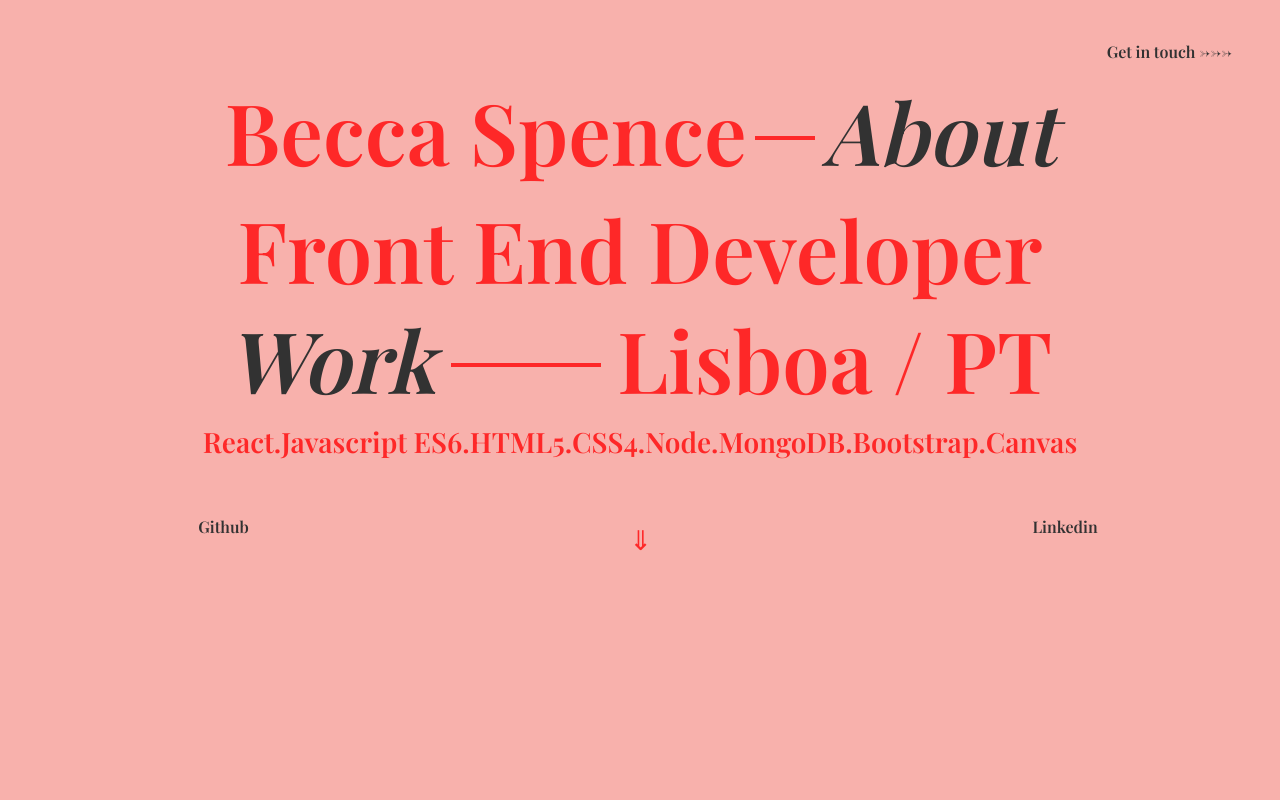
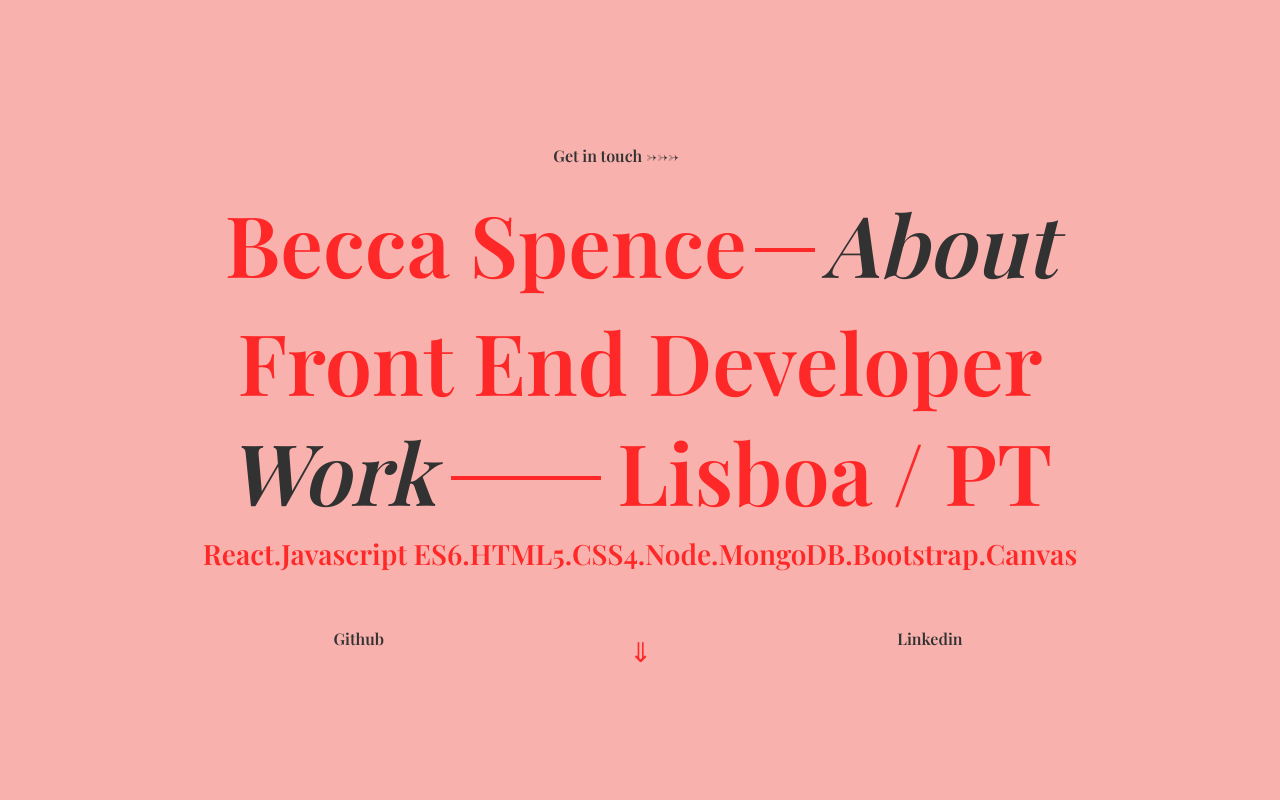
Before and after one commit to rebspen/website, a plain HTML site: page starter-code/index.html in a window 1280 px wide. Shown: the top 800 px of the page. Drawn offline with nearby package versions, Linux system fonts and the light colour scheme; a web font is replaced by a local one.

Commit message:
centered first page

```diff
--- a/starter-code/index.html
+++ b/starter-code/index.html
@@ -19,7 +19,7 @@
   </head>
   <body>
     <!-- section 1 homepage -->
-    <section id="Home" class=" pt-3">
+    <section id="Home" class=" d-flex justify-content-center flex-column align-items-center pt-3">
       <div class="d-flex flex-row-reverse mr-5 mt-4 mb-3 blink">
         <a href="mailto:rebeccaspence111@gmail.com?subject=Hi" class= "mailto">
           Get in touch ->->-></a
@@ -60,7 +60,6 @@
         >
         </div>
       </div>
-
 
       <div
         class="d-flex flex-column justify-content-between align-items-center m-2 home"
```
